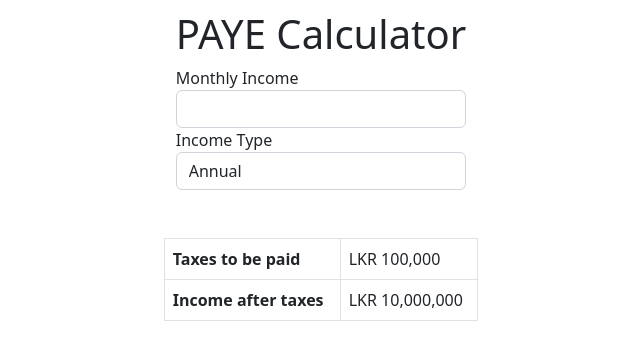
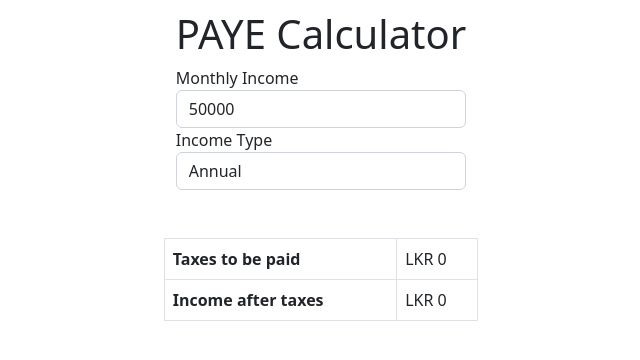
Before and after one commit to MuizU/supreme-paye-calculator, a Next.js app: page / in a window 1280 px wide. Shown: the top 360 px of the page, without its empty margins (319-959 px from the left). Built offline with nearby package versions, Linux system fonts and the light colour scheme.

Commit message:
Added tax calculations (#4)

```diff
--- a/pages/index.tsx
+++ b/pages/index.tsx
@@ -1,33 +1,27 @@
 import Head from "next/head";
-import React from "react";
+import React, { ChangeEvent, FormEvent, useEffect, useState } from "react";
 import styles from "../styles/Home.module.css";
-import DataTable from "react-data-table-component";
 
 export default function Home({}) {
-  const calculate = () => {};
-  const columns = [
-    {
-      name: "Title",
-      selector: (row) => row.title,
-    },
-    {
-      name: "Year",
-      selector: (row) => row.year,
-    },
-  ];
+  const [grossIncome, setGrossIncome] = useState(0);
+  const [taxes, setTaxes] = useState(0);
 
-  const data = [
-    {
-      id: 1,
-      title: "Beetlejuice",
-      year: "1988",
-    },
-    {
-      id: 2,
-      title: "Ghostbusters",
-      year: "1984",
-    },
-  ];
+  useEffect(() => {
+    if (grossIncome <= 1200000) {
+      setTaxes(0);
+    } else if (grossIncome > 1200000 && grossIncome <= 1500000) {
+      setTaxes((grossIncome - 100000) * 0.6);
+    } else if (grossIncome > 1500000 && grossIncome <= 3000000) {
+      setTaxes((grossIncome - 100000) * 0.12);
+    }
+    else{
+      setTaxes((grossIncome - 100000) * 0.18);
+    }
+  }, [grossIncome]);
+
+  const handleIncome = (e: ChangeEvent<HTMLInputElement>) => {
+    setGrossIncome(Number(e.target.value));
+  };
 
   return (
     <div className={styles.container}>
@@ -47,10 +41,16 @@ export default function Home({}) {
           <h1>PAYE Calculator</h1>
         </div>
         <div className="row">
-          <form onSubmit={calculate}>
+          <form>
             <div className="form-group">
               <label htmlFor="income">Monthly Income</label>
-              <input type="number" className="form-control" id="income" />
+              <input
+                type="number"
+                defaultValue={50000}
+                onChange={handleIncome}
+                className="form-control"
+                id="income"
+              />
             </div>
             <div className="form-group">
               <label htmlFor="income-type">Income Type</label>
@@ -60,7 +60,7 @@ export default function Home({}) {
                 title="Income Type"
               >
                 <option value="annual">Annual</option>
-                <option value="monthly">Monthly</option>
+                <option value="monthly" disabled>Monthly</option>
               </select>
             </div>
           </form>
@@ -70,11 +70,11 @@ export default function Home({}) {
             <tbody>
               <tr>
                 <th>Taxes to be paid</th>
-                <td>LKR 100,000</td>
+                <td>LKR {taxes}</td>
               </tr>
               <tr>
                 <th>Income after taxes</th>
-                <td>LKR 10,000,000</td>
+                <td>LKR {grossIncome-taxes}</td>
               </tr>
             </tbody>
           </table>
```
